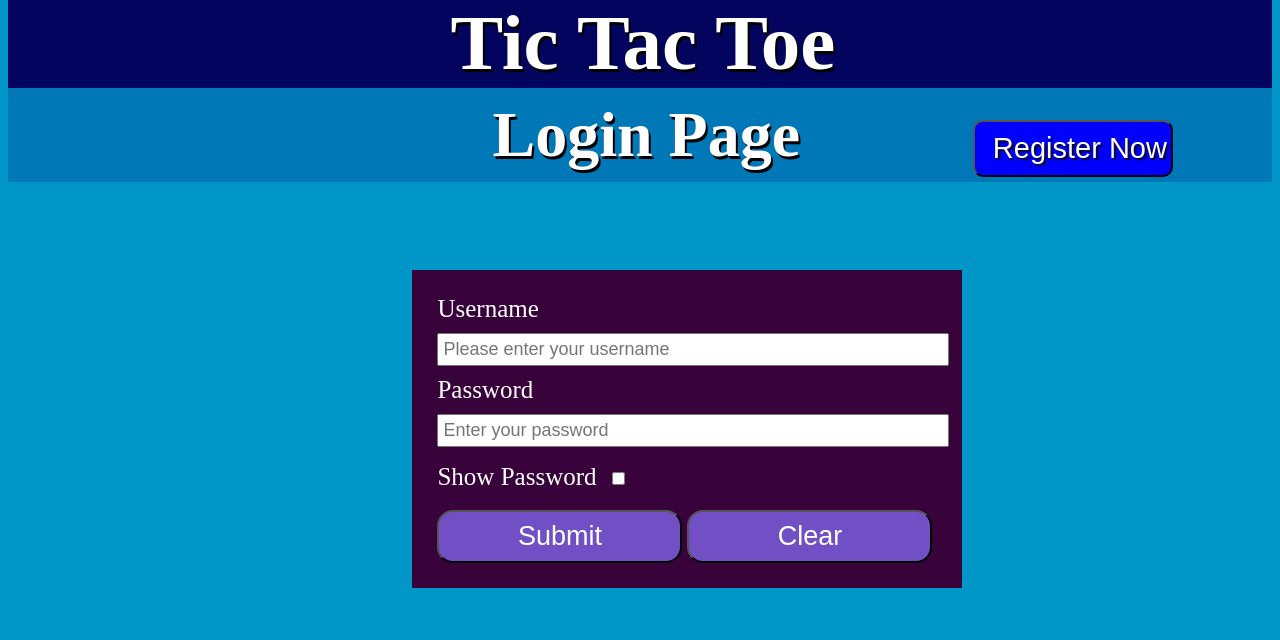
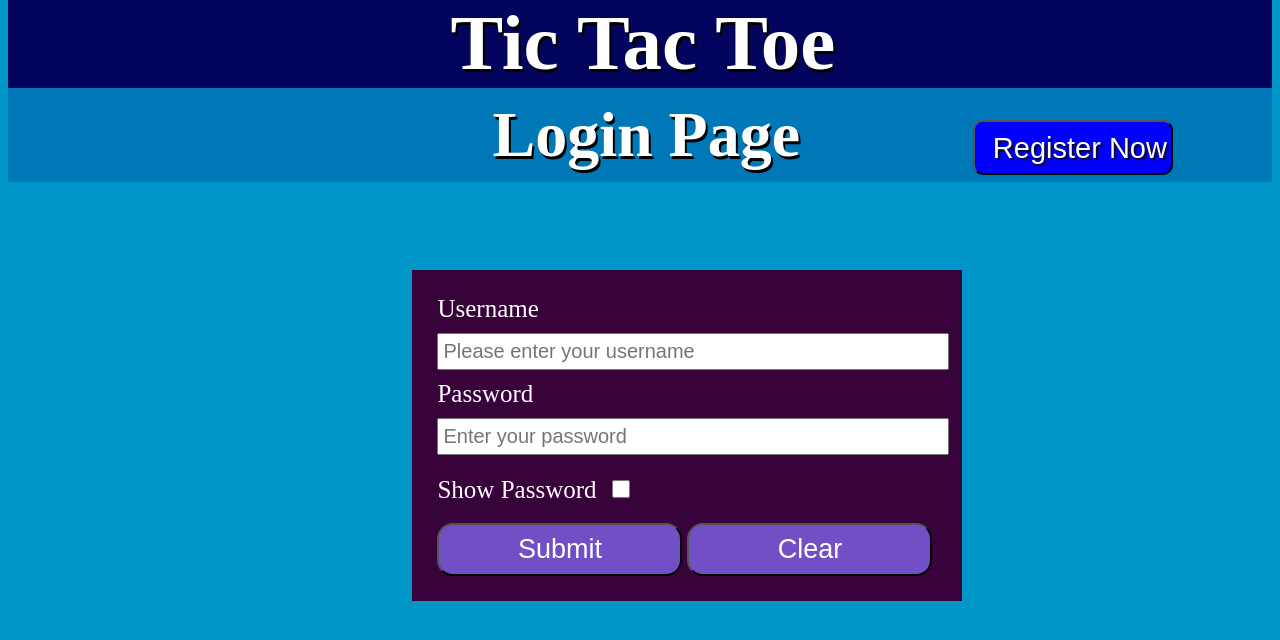
Before and after one commit to Vishal1720/tictactoewithdb, a plain HTML site: page public/login.html in a window 1280 px wide. Drawn offline with nearby package versions, Linux system fonts and the light colour scheme.

Commit message:
Update login.html
changes in css and now added event to move to next element i.e password box

```diff
--- a/public/login.html
+++ b/public/login.html
@@ -24,6 +24,8 @@
             width:100%;
             font-size: large;
             padding: 4px;
+            height: 25px;
+            font-size: 20px;
         }
 
         button{
@@ -69,6 +71,7 @@ background-color: #03045E;
 
             input[type="button"]{
                 width:200px;
+                height:55px;
                 background-color: blue;
                 color: white;
                 position:absolute;
@@ -79,6 +82,14 @@ background-color: #03045E;
                 font-size: 29px;
                 padding: 10px;
             }
+            input[type="checkbox"]{
+        width: 18px;
+        height: 18px;
+        transition: all .5s ease;
+        cursor: pointer;
+        background: #ccc;
+            }
+
     </style>
 
 </head>
@@ -92,7 +103,7 @@ background-color: #03045E;
     <form id="logform">
         <label for="usernames">Username</label>
         <input type="text" id="usernames" name="uname"  placeholder="Please enter your username"><br>
-        <label for="pwd">Password</label><input type="password" id="pwd" placeholder="Enter your password"><br>
+        <label for="pwd">Password</label><input type="password"  id="pwd" placeholder="Enter your password"><br>
         <label for="ShowPassword">Show Password</label><input type="checkbox" id="ShowPassword" onchange="showpassword()"><br>
         <button onclick="logForm(event)">Submit</button><button type="reset">Clear</button>
     </form>
@@ -117,18 +128,13 @@ background-color: #03045E;
 
      var userbox = document.getElementById("usernames");
      userbox.addEventListener("keydown", function(e){
-        if (e.keyCode == "Enter"){
+        if (e.key == "Enter"){
             pwdbox.focus();
             e.preventDefault();
         }
      })
 
-     pwdbox.addEventListener("keydown",function(e){
-        if(e.keyCode == "Enter")
-        {
-            logForm();
-        }
-     })
+
 
      function regnow(){
         window.location="http://localhost:3000/registration.html";
```
